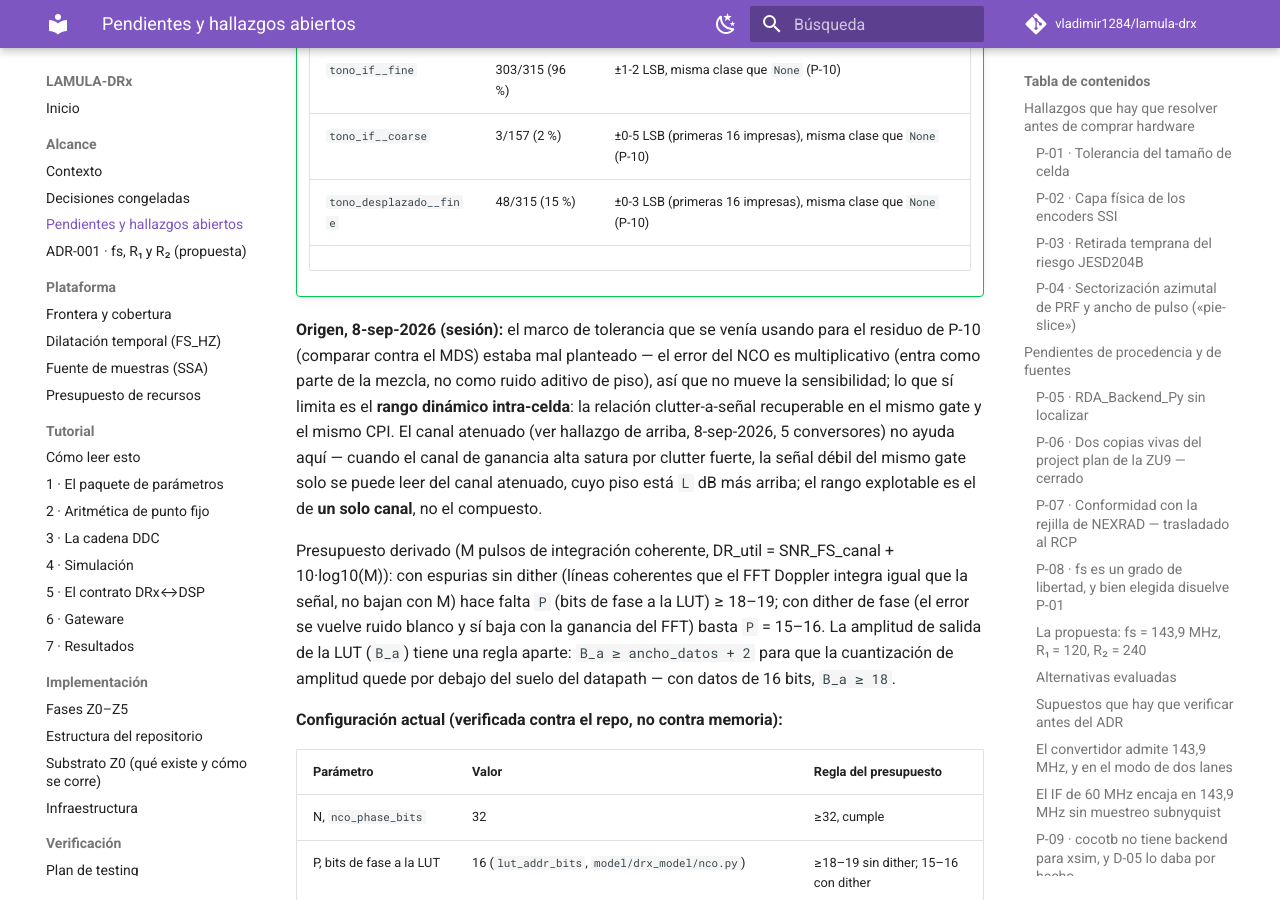
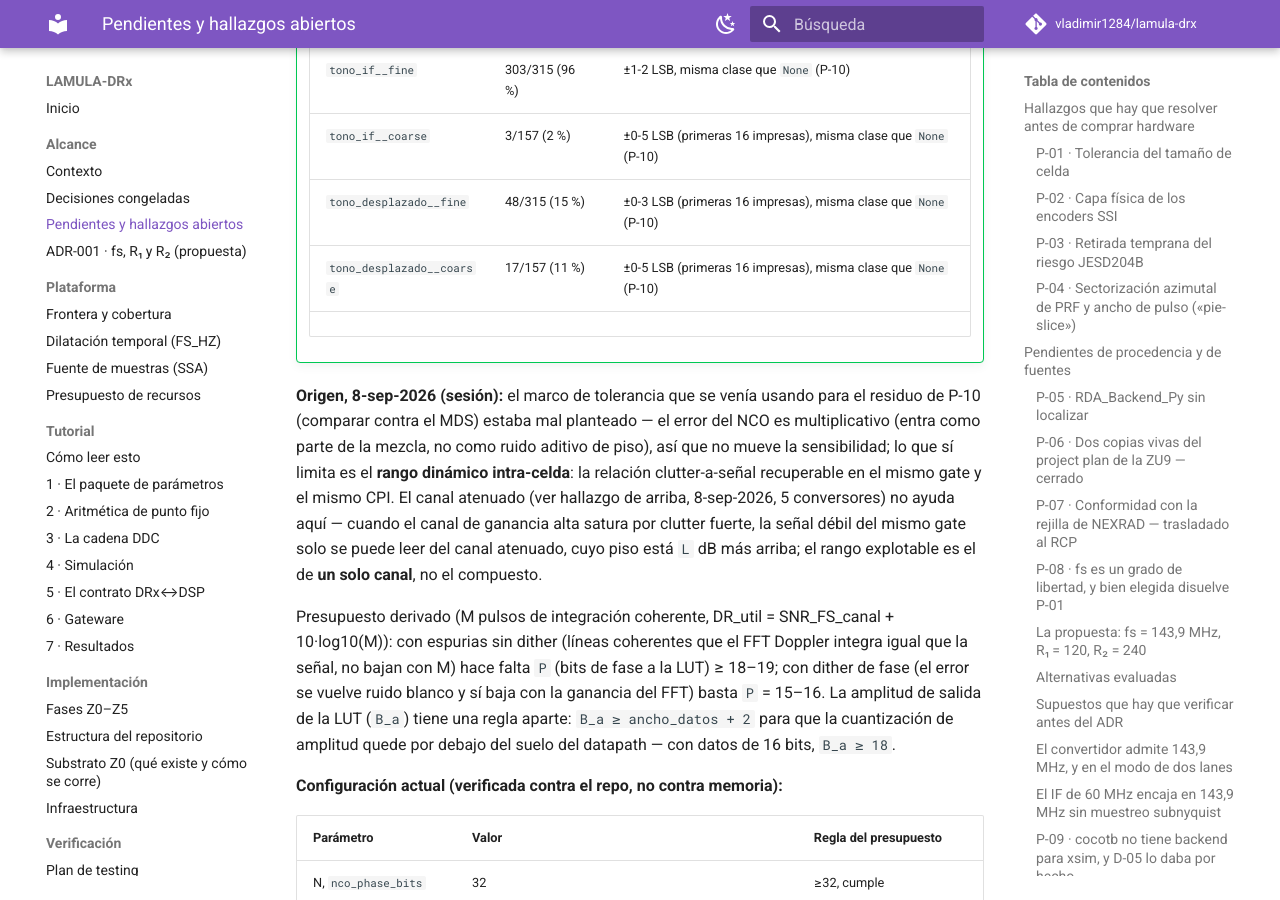
Before and after one commit to vladimir1284/lamula-drx, an MkDocs documentation site: the page built from docs/alcance/pendientes.md, in a window 1280 px wide and 900 px high, scrolled down 22385 px. Built offline with MkDocs 1.6.1 and Material for MkDocs 9.7.7, drawn with Linux system fonts in a browser that asks for light colours; comment, search, counter and statistics services are not loaded.

Commit message:
P-11: matriz Taylor -- tono_desplazado__coarse: 17/157 (11%), max ±5 LSB en las primeras 16

```diff
--- a/docs/alcance/pendientes.md
+++ b/docs/alcance/pendientes.md
@@ -964,6 +964,7 @@ abierto. **Dueño:** equipo (RTL) + especialistas de dominio (el número de supr
     | `tono_if__fine` | 303/315 (96 %) | ±1-2 LSB, misma clase que `None` (P-10) |
     | `tono_if__coarse` | 3/157 (2 %) | ±0-5 LSB (primeras 16 impresas), misma clase que `None` (P-10) |
     | `tono_desplazado__fine` | 48/315 (15 %) | ±0-3 LSB (primeras 16 impresas), misma clase que `None` (P-10) |
+    | `tono_desplazado__coarse` | 17/157 (11 %) | ±0-5 LSB (primeras 16 impresas), misma clase que `None` (P-10) |
     <!-- L1_TAYLOR_MATRIX_MARKER -->
 
 **Origen, 8-sep-2026 (sesión):** el marco de tolerancia que se venía usando para el residuo de
```
